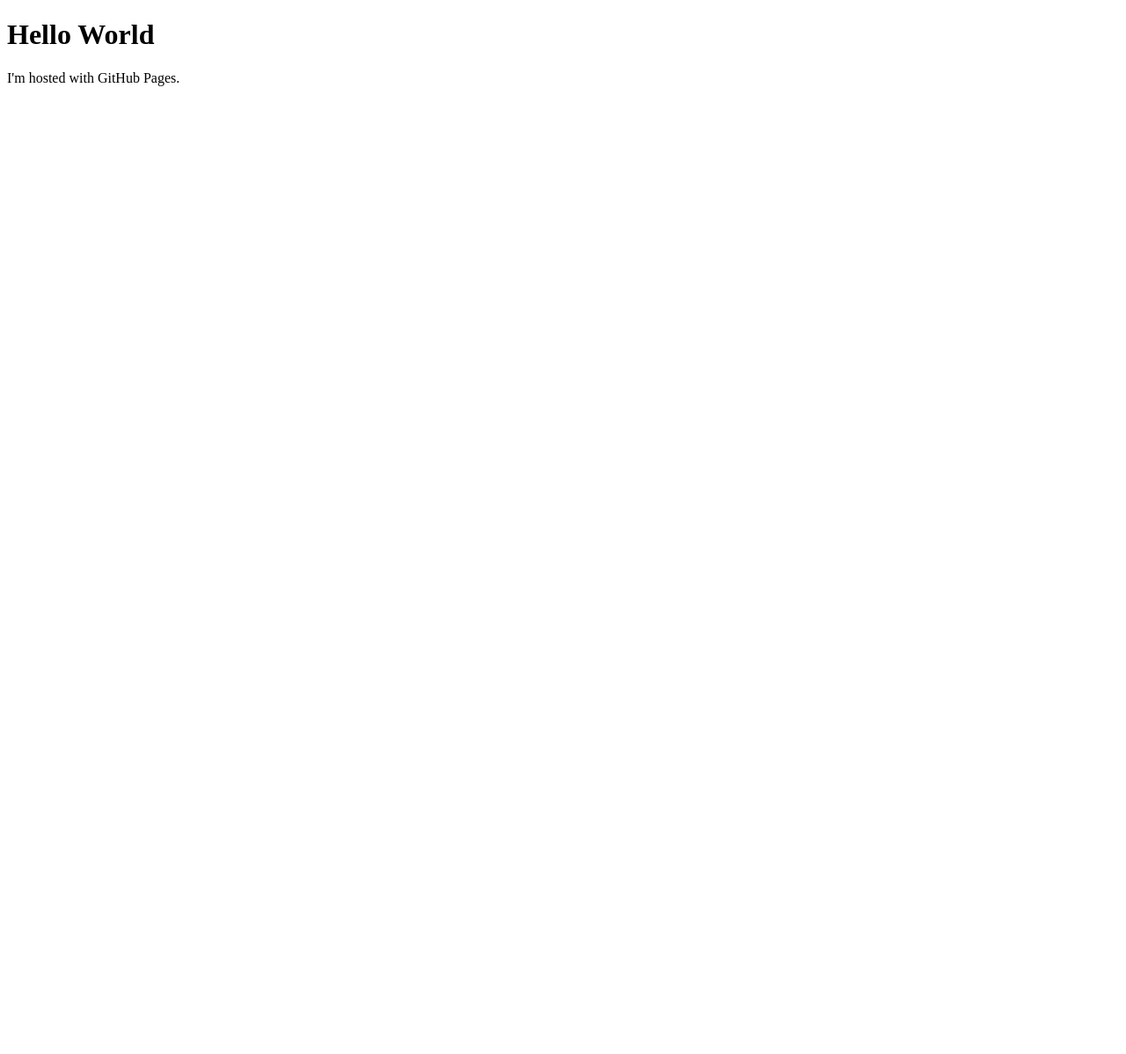
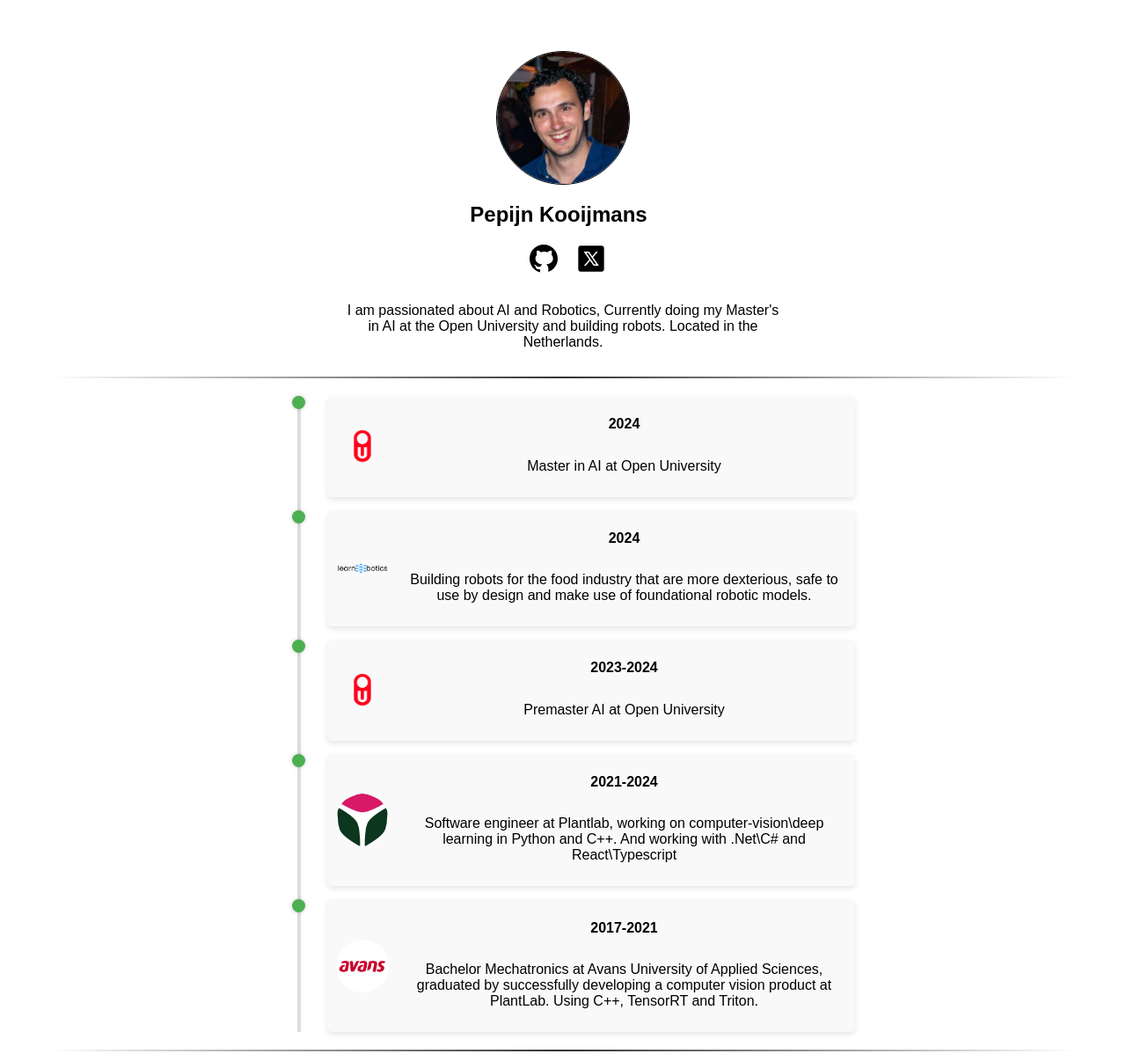
Before and after one commit to pkooij/pkooij.github.io, a plain HTML site: page index.html in a window 1280 px wide. Shown: the whole page at 88% size. Before the commit the page ends 800 px from the top, so only its background shows below. Drawn offline with Linux system fonts and the light colour scheme.

Commit message:
initial setup

```diff
--- a/index.html
+++ b/index.html
@@ -1,7 +1,88 @@
 <!DOCTYPE html>
-<html>
+<html lang="en">
+  <head>
+    <meta charset="UTF-8" />
+    <meta name="viewport" content="width=device-width, initial-scale=1.0" />
+    <title>Pepijn Kooijmans</title>
+    <link rel="stylesheet" href="styles.css" />
+  </head>
   <body>
-    <h1>Hello World</h1>
-    <p>I'm hosted with GitHub Pages.</p>
+    <div class="profile">
+      <img src="me.jpeg" alt="Pepijn Kooijmans" class="profile-image" />
+      <h1 class="name">Pepijn Kooijmans</h1>
+      <a href="https://github.com/pkooij" target="_blank" class="social-icon">
+        <img src="icons8-github.svg" alt="GitHub" />
+      </a>
+      <a href="https://x.com/pepijn2233" target="_blank" class="social-icon">
+        <img src="icons8-twitterx.svg" alt="X" />
+      </a>
+    </div>
+    <p class="intro-text">
+      I am passionated about AI and Robotics, Currently doing my Master's in AI
+      at the Open University and building robots. Located in the Netherlands.
+    </p>
+    <hr />
+    <div class="timeline">
+        <div class="timeline-event">
+            <div class="timeline-dot"></div>
+            <div class="timeline-content">
+              <img src="openuni.png" alt="Description of Image" class="timeline-image">
+              <div>
+                <h2>2024</h2>
+                <p>Master in AI at Open University</p>
+              </div>
+            </div>
+          </div>
+      <div class="timeline-event">
+        <div class="timeline-dot"></div>
+        <div class="timeline-content">
+          <img src="learnbotics.png" alt="Description of Image" class="timeline-image">
+          <div>
+            <h2>2024</h2>
+            <p>Building robots for the food industry that are more dexterious, safe to use by design and make use of foundational robotic models.</p>
+          </div>
+        </div>
+      </div>
+      <div class="timeline-event">
+        <div class="timeline-dot"></div>
+        <div class="timeline-content">
+          <img src="openuni.png" alt="Description of Image" class="timeline-image">
+          <div>
+            <h2>2023-2024</h2>
+            <p>Premaster AI at Open University</p>
+          </div>
+        </div>
+      </div>
+      <div class="timeline-event">
+        <div class="timeline-dot"></div>
+        <div class="timeline-content">
+          <img src="plantlab.jpeg" alt="Description of Image" class="timeline-image">
+          <div>
+            <h2>2021-2024</h2>
+            <p>Software engineer at Plantlab, working on computer-vision\deep learning in Python and C++. And working with .Net\C# and React\Typescript</p>
+          </div>
+        </div>
+      </div>
+      <div class="timeline-event">
+        <div class="timeline-dot"></div>
+        <div class="timeline-content">
+          <img src="avans.png" alt="Description of Image" class="timeline-image">
+          <div>
+            <h2>2017-2021</h2>
+            <p>Bachelor Mechatronics at Avans University of Applied Sciences, graduated by successfully developing a computer vision product at PlantLab. Using C++, TensorRT and Triton.</p>
+          </div>
+        </div>
+      </div>
+    </div>
+    <hr />
+    <!--<div class="blog-posts">
+      <div class="blog-post">
+        <h2>Title of Blog Post</h2>
+        <p>
+          This is a short description or snippet from the blog post to give
+          readers a preview of the content.
+        </p>
+      </div>-->
+    </div>
   </body>
 </html>
--- /dev/null
+++ b/styles.css
@@ -0,0 +1,135 @@
+body {
+  font-family: Arial, sans-serif;
+  text-align: center;
+  padding: 50px;
+}
+
+.profile-image {
+  width: 150px;
+  height: 150px;
+  border-radius: 50%;
+  border: 1px solid black;
+  margin-bottom: 0px;
+  object-fit: cover;
+  object-position: center;
+}
+
+.name {
+  font-size: 24px;
+  font-weight: bold;
+  color: black;
+  margin-right: 10px;
+}
+
+.social-icon {
+  width: 40px;
+  height: 40px;
+  vertical-align: middle;
+  margin-left: 10px;
+  display: inline-block;
+  overflow: hidden;
+}
+
+.social-icon img {
+  width: 100%;
+  height: 100%;
+  object-fit: contain;
+}
+
+.intro-text {
+  font-size: 16px;
+  max-width: 500px;
+  margin: 20px auto;
+  padding: 10px;
+  text-align: center;
+}
+
+hr {
+  margin-top: 20px;
+  border: 0;
+  height: 2px;
+  background-image: linear-gradient(to right, transparent, #333, transparent);
+}
+
+.timeline {
+  position: relative;
+  max-width: 600px;
+  margin: 20px auto;
+  border-left: 4px solid #ddd;
+}
+
+.timeline-event {
+  position: relative;
+  width: 100%;
+  padding-left: 30px;
+  margin-bottom: 15px;
+}
+
+.timeline-dot {
+  position: absolute;
+  left: -10px;
+  width: 15px;
+  height: 15px;
+  background-color: #4caf50;
+  border-radius: 50%;
+  box-shadow: 0 0 5px rgba(0, 0, 0, 0.2);
+}
+
+.timeline-content {
+  display: flex;
+  align-items: center;
+  padding: 10px;
+  border-radius: 6px;
+  background-color: #f9f9f9;
+  box-shadow: 0 3px 6px rgba(0, 0, 0, 0.1);
+}
+
+.timeline-content div {
+  display: flex;
+  flex-direction: column;
+  justify-content: center;
+  align-items: center;
+  width: 100%;
+}
+
+.timeline-content h2,
+.timeline-content p {
+  font-size: 16px;
+}
+
+.timeline-image {
+  flex-shrink: 0;
+  width: 60px;
+  height: 60px;
+  border-radius: 50%;
+  margin-right: 15px;
+  object-fit: contain;
+}
+
+.blog-posts {
+  max-width: 1200px;
+  margin: 20px auto;
+  padding: 20px;
+  background-color: #f5f5f5; /* Light gray background for the blog section */
+  border-radius: 8px;
+  box-shadow: 0 4px 8px rgba(0, 0, 0, 0.1);
+}
+
+.blog-post {
+  margin-bottom: 20px;
+  padding: 10px;
+  background-color: white;
+  border-radius: 6px;
+  box-shadow: 0 2px 4px rgba(0, 0, 0, 0.1);
+}
+
+.blog-post h2 {
+  color: #333;
+  font-size: 20px;
+}
+
+.blog-post p {
+  font-size: 16px;
+  color: #666;
+  line-height: 1.5;
+}
```
Also changed, not shown: avans.png (added), icons8-github.svg (added), icons8-twitterx.svg (added), learnbotics.png (added), me.jpeg (added), openuni.png (added), plantlab.jpeg (added).
